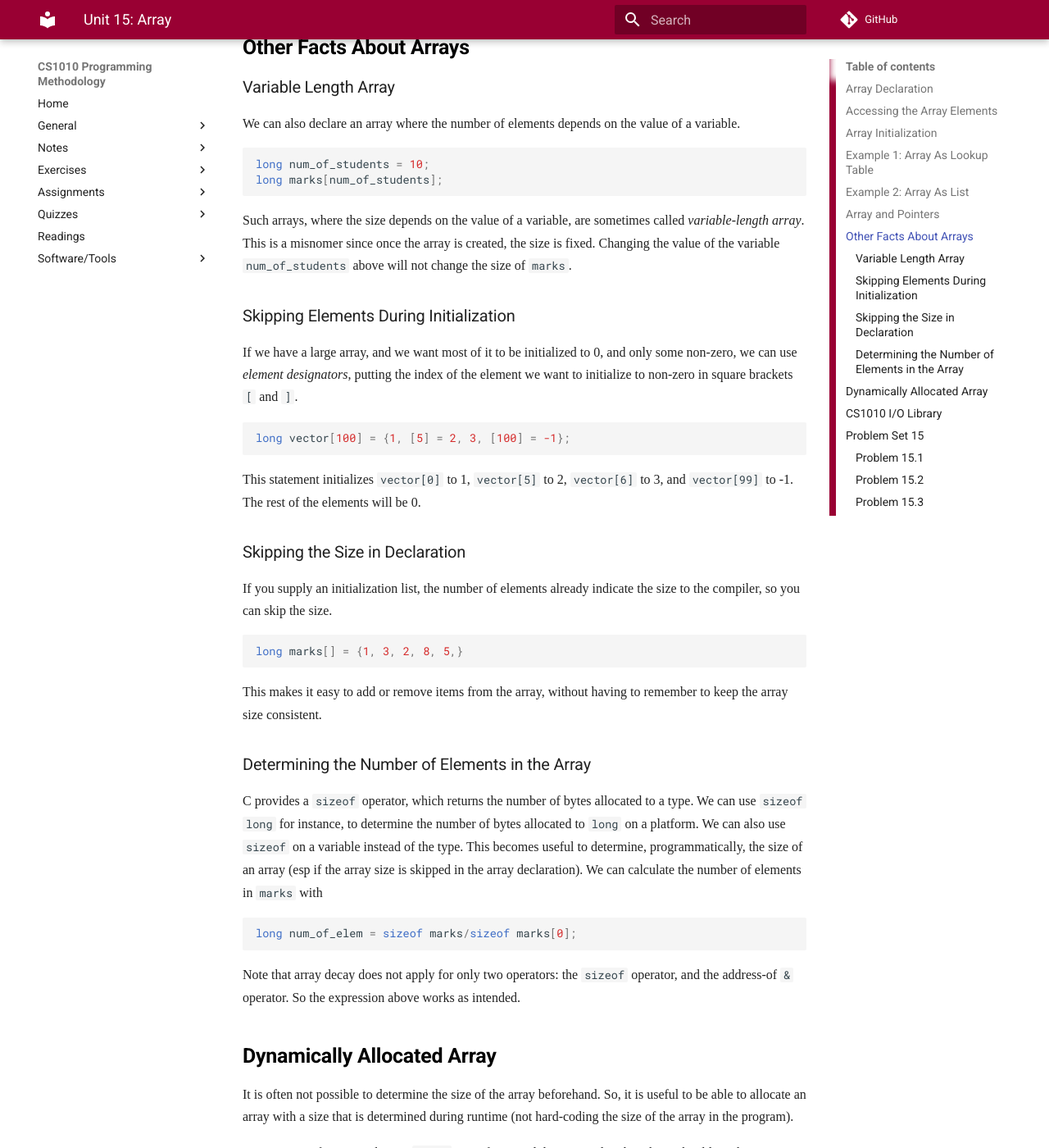
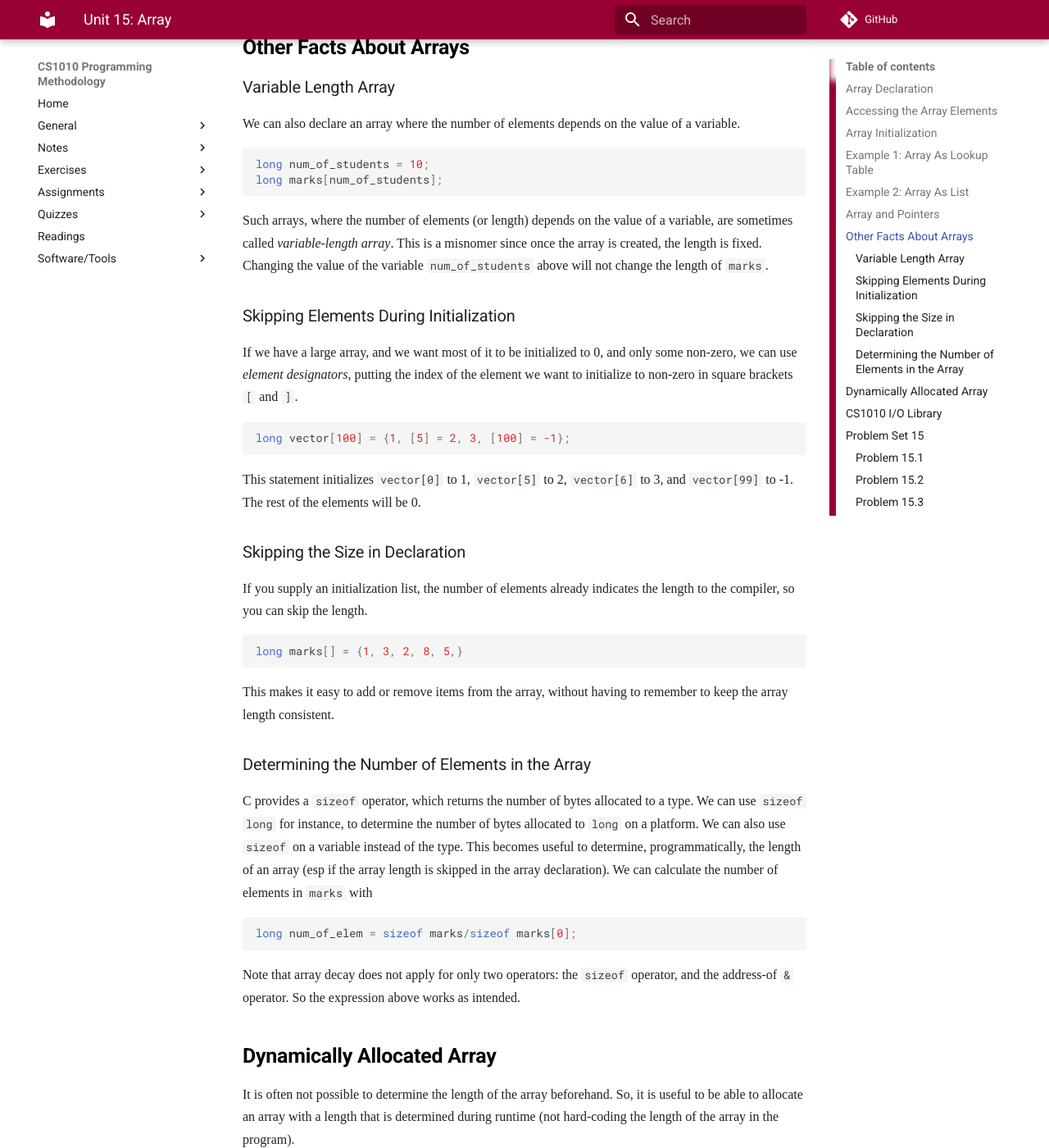
Before and after one commit to LL-Pengfei/CS1010-AY1819S1-Personal, an MkDocs documentation site: the page built from docs/15-array.md, in a window 1280 px wide and 1400 px high, scrolled down 5105 px. Shown: the whole window at 82% size. Built offline with MkDocs 1.6.1 and Material for MkDocs 9.7.7, drawn with Linux system fonts in a browser that asks for light colours; nearby versions of some CDN libraries; some web fonts are replaced; formulas are drawn with MathJax 3; comment, search, counter and statistics services are not loaded; old or Windows-style settings are respelled for this version of MkDocs; some of the changed text lies outside the part shown.

Commit message:
Polish Unit 15

````diff
--- a/docs/15-array.md
+++ b/docs/15-array.md
@@ -220,7 +220,7 @@ long num_of_students = 10;
 long marks[num_of_students];
 ```
 
-Such arrays, where the size depends on the value of a variable, are sometimes called _variable-length array_.  This is a misnomer since once the array is created, the size is fixed.  Changing the value of the variable `num_of_students` above will not change the size of `marks`.
+Such arrays, where the number of elements (or length) depends on the value of a variable, are sometimes called _variable-length array_.  This is a misnomer since once the array is created, the length is fixed.  Changing the value of the variable `num_of_students` above will not change the length of `marks`.
 
 ### Skipping Elements During Initialization
 
@@ -234,17 +234,17 @@ This statement initializes `vector[0]` to 1, `vector[5]` to 2, `vector[6]` to 3,
 
 ### Skipping the Size in Declaration
 
-If you supply an initialization list, the number of elements already indicate the size to the compiler, so you can skip the size.
+If you supply an initialization list, the number of elements already indicates the length to the compiler, so you can skip the length.
 
 ```C
 long marks[] = {1, 3, 2, 8, 5,}
 ```
 
-This makes it easy to add or remove items from the array, without having to remember to keep the array size consistent.
+This makes it easy to add or remove items from the array, without having to remember to keep the array length consistent.
 
 ### Determining the Number of Elements in the Array
 
-C provides a `sizeof` operator, which returns the number of bytes allocated to a type.  We can use `sizeof long` for instance, to determine the number of bytes allocated to `long` on a platform.  We can also use `sizeof` on a variable instead of the type.  This becomes useful to determine, programmatically, the size of an array (esp if the array size is skipped in the array declaration).  We can calculate the number of elements in `marks` with
+C provides a `sizeof` operator, which returns the number of bytes allocated to a type.  We can use `sizeof long` for instance, to determine the number of bytes allocated to `long` on a platform.  We can also use `sizeof` on a variable instead of the type.  This becomes useful to determine, programmatically, the length of an array (esp if the array length is skipped in the array declaration).  We can calculate the number of elements in `marks` with
 
 ```C
 long num_of_elem = sizeof marks/sizeof marks[0];
@@ -254,7 +254,7 @@ Note that array decay does not apply for only two operators: the `sizeof` operat
 
 ## Dynamically Allocated Array
 
-It is often not possible to determine the size of the array beforehand.  So, it is useful to be able to allocate an array with a size that is determined during runtime (not hard-coding the size of the array in the program).
+It is often not possible to determine the length of the array beforehand.  So, it is useful to be able to allocate an array with a length that is determined during runtime (not hard-coding the length of the array in the program).
 
 For instance, if I want to keep a `marks` array for a module, it is unclear how big I should set the array to.  How big is big enough?  While I can use a variable-length array for this purpose, it is not ideal -- if the system does not have enough memory to store the array, the program would simply crash with a segfault and there is no way to recover from this.
 
@@ -287,6 +287,7 @@ for (long i = 0; i < 100; i += 1) {
   cs1010_println_long(marks[i]);
 }
 // do other things to marks
+  :
 free(marks);
 ```
 
@@ -320,7 +321,7 @@ int main()
 
 ### Problem 15.3
 
-Explain how the following code iterates through every element in the list.
+Explain how the following code iterates through every element in the list, when called with an array of length `length` as the first argument.
 
 ```C
 long max(long *list, long length)
````
Also changed, not shown: other parts of docs/15-array.md (+9 -9 lines).
